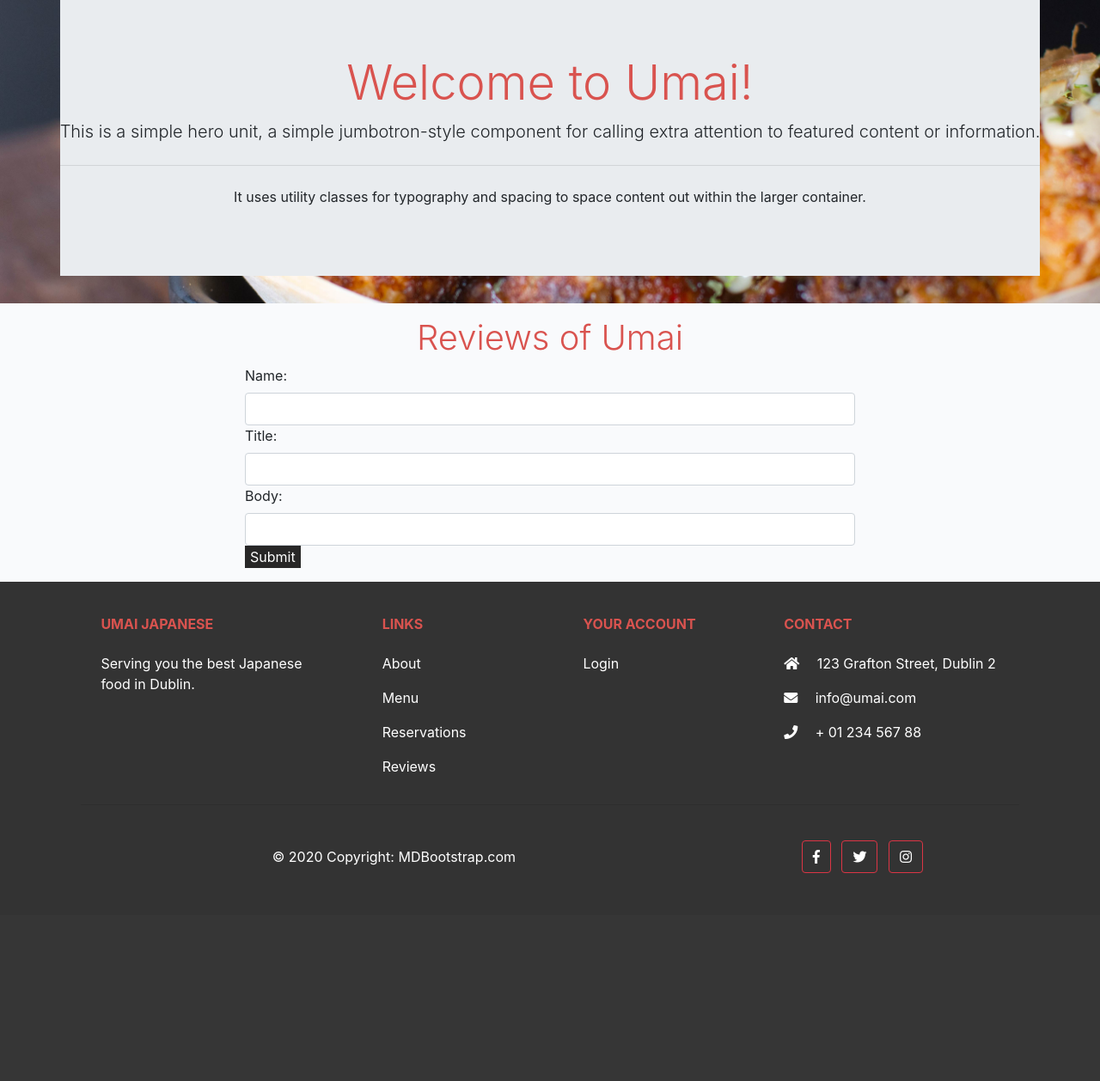
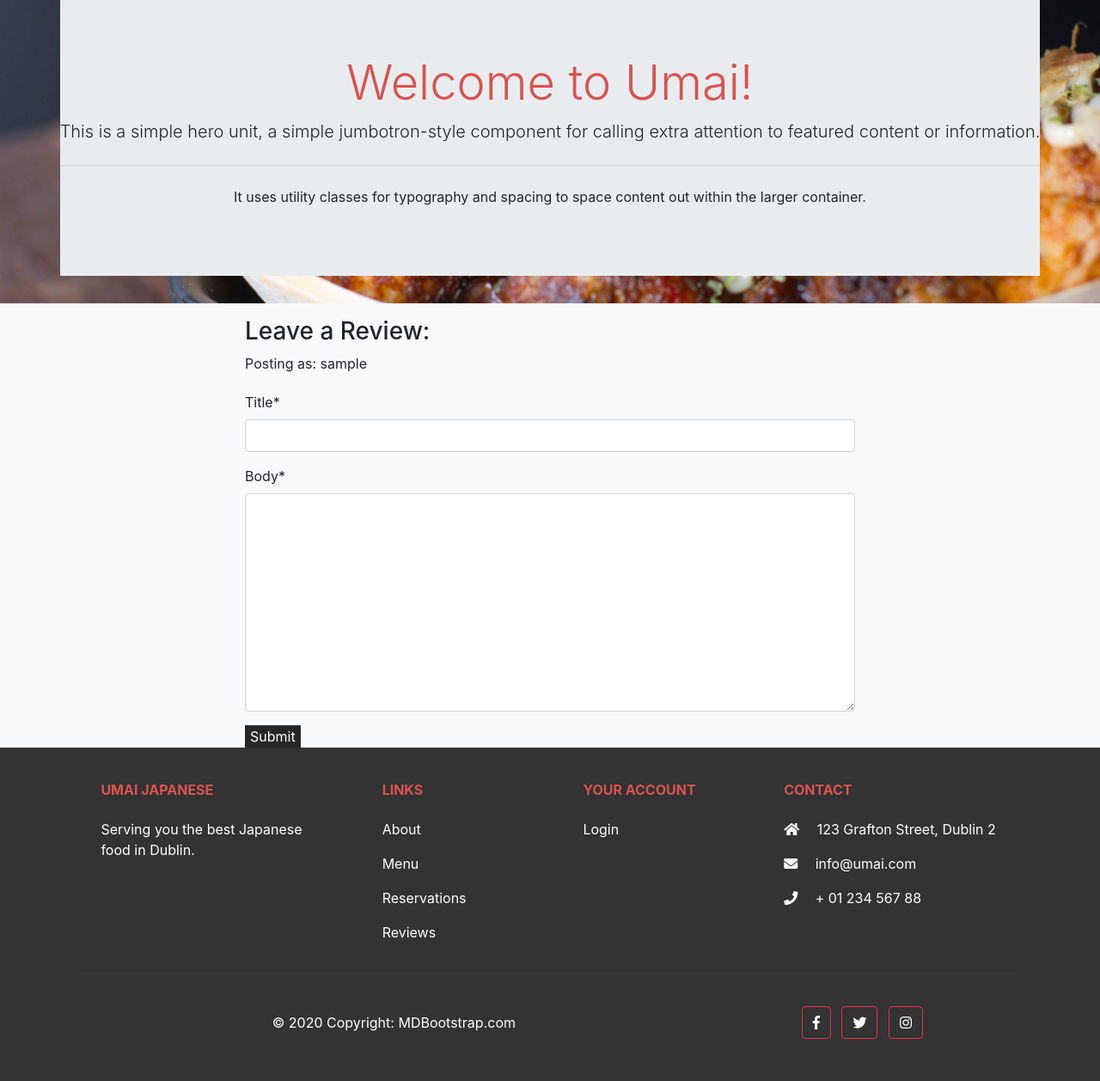
Before and after one commit to TBerrigan2101/p4_restaurant, a Django app: page /review in a window 1280 px wide. Shown: the part 57-1315 px from the top of the page at 86% size. Before the commit the page ends 1073 px from the top, so only its background shows below. Run offline with Django 3.2, Linux system fonts and the light colour scheme; the visitor is signed in with stand-in values (Sample User, id 1); some libraries are stand-ins or nearby versions.

Commit message:
installed crispy forms and got booking and review forms rendering

```diff
--- a/requirements.txt
+++ b/requirements.txt
@@ -4,6 +4,7 @@ dj-database-url==0.5.0
 dj3-cloudinary-storage==0.0.6
 Django==3.2.20
 django-allauth==0.54.0
+django-crispy-forms==1.14.0
 gunicorn==21.2.0
 oauthlib==3.2.2
 psycopg2==2.9.7
--- a/restaurant/forms.py
+++ b/restaurant/forms.py
@@ -7,24 +7,8 @@ class BookingForm(forms.ModelForm):
         model = Booking
         fields = ('name', 'email', 'phone', 'guests', 'message', )
 
-        widgets = {
-            'name': forms.TextInput(attrs={'class': 'form-control'}),
-            'email': forms.EmailInput(attrs={'class': 'form-control'}),
-            'phone': forms.TextInput(attrs={'class': 'form-control'}),
-            'guests': forms.TextInput(attrs={'class': 'form-control'}),
-            'message': forms.TextInput(attrs={'class': 'form-control'}),
-
-        }
-
 
 class ReviewForm(forms.ModelForm):
     class Meta:
         model = Review
-        fields = ('name', 'title', 'body', )
-
-        widgets = {
-            'name': forms.TextInput(attrs={'class': 'form-control'}),
-            'title': forms.TextInput(attrs={'class': 'form-control'}),
-            'body': forms.TextInput(attrs={'class': 'form-control'}),
-
-        }
+        fields = ('title', 'body', )
--- a/restaurant/models.py
+++ b/restaurant/models.py
@@ -7,7 +7,7 @@ from cloudinary.models import CloudinaryField
 class Booking(models.Model):
     name = models.CharField(max_length=50)
     email = models.EmailField()
-    phone = models.TextField()
+    phone = models.CharField(max_length=50)
     guests = models.IntegerField(default='')
     message = models.TextField()
 
@@ -19,7 +19,7 @@ class Booking(models.Model):
 class Review(models.Model):
     name = models.CharField(max_length=50)
     email = models.EmailField()
-    title = models.TextField()
+    title = models.CharField(max_length=200)
     body = models.TextField()
     created_on = models.DateTimeField(auto_now_add=True)
 
--- a/restaurant/views.py
+++ b/restaurant/views.py
@@ -1,24 +1,35 @@
 from django.shortcuts import render, get_object_or_404, reverse
 from django.views.generic.edit import CreateView
-from django.views.generic import ListView
 from django.http import HttpResponseRedirect
-from .models import Booking
+from .models import Booking, Review
 from .forms import BookingForm, ReviewForm
 
 
 # Create your views here.
-class IndexPage(ListView):
+class IndexPage(CreateView):
     model = Booking
     template_name = 'index.html'
 
 
 class BookTable(CreateView):
+    model = Booking
     form_class = BookingForm
     template_name = 'booking.html'
     success_url = '/'
 
 
 class LeaveReview(CreateView):
+    model = Review
     form_class = ReviewForm
     template_name = 'review.html'
     success_url = '/'
+
+    def get(self, request, *args, **kwargs):
+
+        return render(
+            request,
+            "review.html",
+            {
+                "review_form": ReviewForm()
+            },
+        )
--- a/templates/base.html
+++ b/templates/base.html
@@ -77,8 +77,7 @@
 
         </main>
 
-        <!-- Footer -->
-        <!-- Remove the container if you want to extend the Footer to full width. -->
+
     <!-- Footer -->
     <footer class="footer text-left text-lg-start text-white">
       <!-- Grid container -->
--- a/templates/booking.html
+++ b/templates/booking.html
@@ -3,13 +3,15 @@
 
 
 {% block content %}
+
+{% load crispy_forms_tags %}
 <div class="container">
     <div class="row">
       <div class="col-md-8 mt-3 offset-md-2">
         <h1>Make a booking with us</h1>
         <form method="POST">
             <div class="form-group">
-            {{form}}
+            {{ form | crispy }}
             {% csrf_token %}
             <button type="submit" class="button">Submit</button>
             </div>
--- a/templates/review.html
+++ b/templates/review.html
@@ -1,20 +1,26 @@
 {% extends 'base.html' %}
-
 
 
 {% block content %}
 
+{% load crispy_forms_tags %}
+
+
 <div class="container">
   <div class="row">
     <div class="col-md-8 mt-3 offset-md-2">
-        <h1>Reviews of Umai</h1>
-            <form method="POST">
-                <div class="form-group">
-                {{form}}
+      {% if user.is_authenticated %}
+
+
+      <h3>Leave a Review:</h3>
+      <p>Posting as: {{ user.username }}</p>
+      <form method="POST" style="margin-top: 1.3em;">
+          {{ review_form | crispy }}
           {% csrf_token %}
           <button type="submit" class="button">Submit</button>
-                </div>
       </form>
+      {% endif %}
+
   </div>
 </div>
 </div>
--- a/umai/settings.py
+++ b/umai/settings.py
@@ -49,6 +49,7 @@ INSTALLED_APPS = [
     'cloudinary_storage',
     'django.contrib.staticfiles',
     'cloudinary',
+    'crispy_forms',
     'restaurant',
 ]
 
@@ -56,6 +57,8 @@ SITE_ID = 1
 
 LOGIN_REDIRECT_URL = '/'
 LOGOUT_REDIRECT_URL = '/'
+
+CRISPY_TEMPLATE_PACK = 'bootstrap4'
 
 MIDDLEWARE = [
     'django.middleware.security.SecurityMiddleware',
```
Also changed, not shown: templates/account/logout.html (+9 -2 lines). Lines whose indentation alone changed are shown as unchanged.
